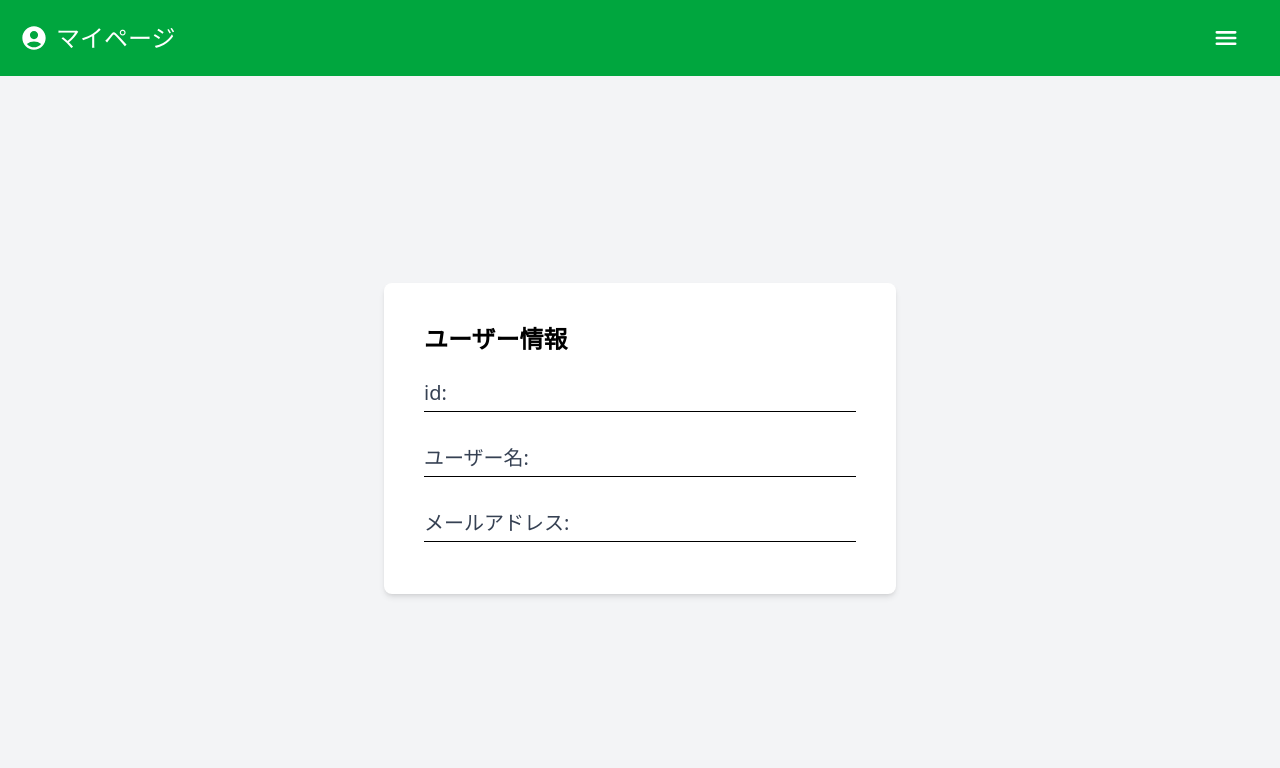
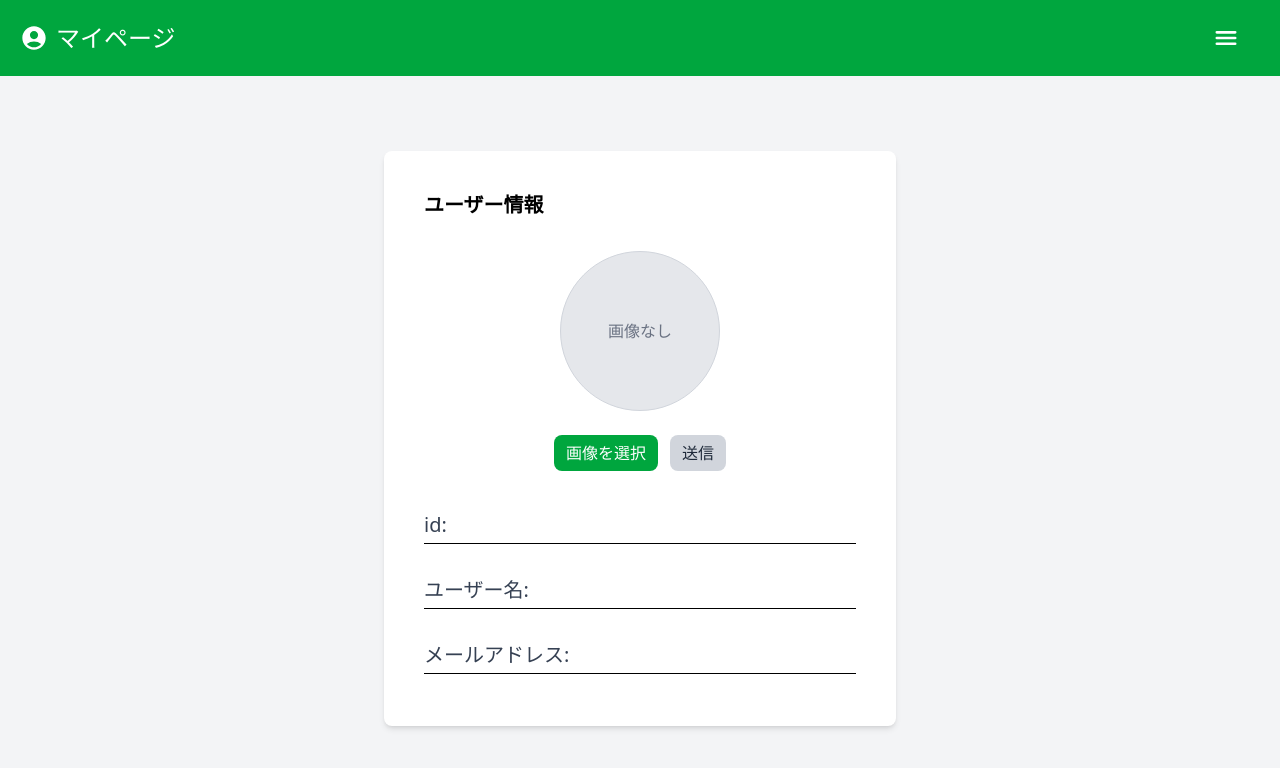
Before and after one commit to rikuyu/book-app-java, a React (Vite) app in the folder frontend/: page /mypage in a window 1280 px wide. Shown: the top 768 px of the page. Built offline with nearby package versions, Linux system fonts and the light colour scheme; no server answers.

Commit message:
image upload button

```diff
--- a/frontend/src/components/MyPage.tsx
+++ b/frontend/src/components/MyPage.tsx
@@ -1,4 +1,4 @@
-import {useEffect, useState} from 'react';
+import React, {useEffect, useState} from 'react';
 import {MdAccountCircle} from 'react-icons/md';
 import {IoMenu} from 'react-icons/io5';
 import {Link} from 'react-router-dom';
@@ -14,6 +14,7 @@ function MyPage() {
         email: '',
         isAdmin: false,
     });
+    const [profileImage, setProfileImage] = useState<string | null>(null);
 
     useEffect(() => {
         fetchMe()
@@ -45,6 +46,17 @@ function MyPage() {
                 console.error('Error fetching user data:', error);
             });
     }
+
+    const handleImageUpload = (event: React.ChangeEvent<HTMLInputElement>) => {
+        const file = event.target.files?.[0];
+        if (file) {
+            const reader = new FileReader();
+            reader.onload = () => {
+                setProfileImage(reader.result as string);
+            };
+            reader.readAsDataURL(file);
+        }
+    };
 
     return (
         <div className="min-h-screen bg-gray-100 flex flex-col">
@@ -99,13 +111,37 @@ function MyPage() {
 
             <main className="flex-grow flex items-center justify-center">
                 <div className="bg-white p-10 rounded-lg shadow-md max-w-lg w-full">
-                    <div className="flex items-center mb-6">
-                        <h2 className="text-2xl font-bold">ユーザー情報</h2>
+                    <div className="flex items-center mb-8">
+                        <h2 className="text-xl font-bold">ユーザー情報</h2>
                         {userData.isAdmin && (
                             <span className="ml-4 bg-red-500 text-white text-sm font-semibold py-1 px-2 rounded-md">
                               管理者
                             </span>
                         )}
+                    </div>
+                    <div className="mb-10 text-center">
+                        <div
+                            className="w-40 h-40 mx-auto rounded-full overflow-hidden bg-gray-200 border border-gray-300">
+                            {profileImage ? (
+                                <img src={profileImage} alt="Profile" className="w-full h-full object-cover"/>
+                            ) : (
+                                <span className="text-gray-500 flex items-center justify-center h-full">画像なし</span>
+                            )}
+                        </div>
+
+                        <label htmlFor="file-upload"
+                               className="mt-6 inline-block bg-green-600 text-white font-medium py-1.5 px-3 rounded-lg cursor-pointer hover:bg-green-700 mr-3">
+                            画像を選択
+                        </label>
+                        <input id="file-upload" type="file" onChange={handleImageUpload} className="hidden"/>
+                        <button
+                            className={`py-1.5 px-3 rounded-lg font-medium ${
+                                profileImage ? 'bg-blue-600 text-white hover:bg-blue-700 cursor-pointer' : 'bg-gray-300 text-gray-800 cursor-not-allowed'
+                            }`}
+                            disabled={!profileImage}
+                        >
+                            送信
+                        </button>
                     </div>
                     <div className="mb-8 border-b pb-1 border-black">
                         <span className="font-medium text-gray-700 text-xl">id:</span>
```
